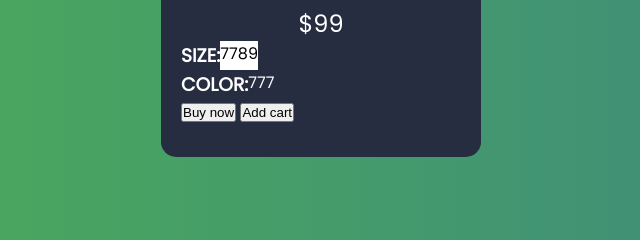
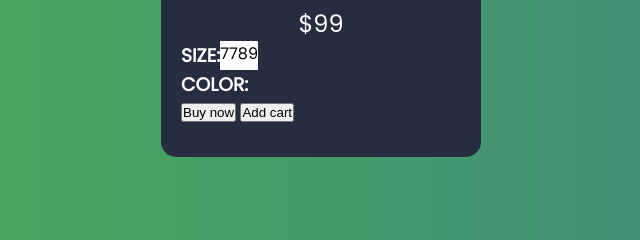
Before and after one commit to dangthinhcx/Thinh-Bong, a plain HTML site: page index.html in a window 1280 px wide. Shown: the part 363-603 px from the top of the page, 319-959 px from the left. Drawn offline with nearby package versions, Linux system fonts and the light colour scheme.

Commit message:
sua index

```diff
--- a/index.html
+++ b/index.html
@@ -32,9 +32,9 @@
         </div>
         <div class="card-color">
             <h3>COLOR:</h3>
-            <span class="card-color-green">7</span>
-            <span class="card-color-red">7</span>
-            <span class="card-color-black">7</span>
+            <span class="card-color-green"></span>
+            <span class="card-color-red"></span>
+            <span class="card-color-black"></span>
         </div>
         <div class="card-action">
             <button>Buy now</button>
```
